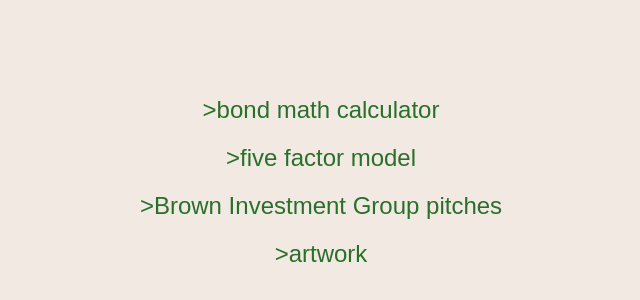
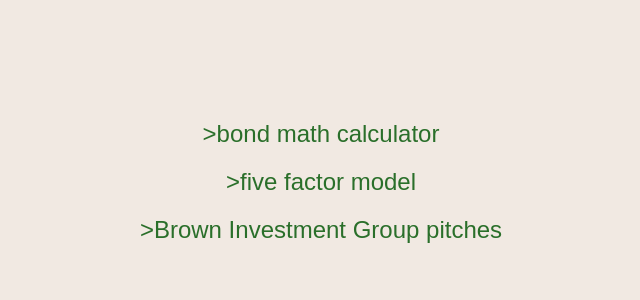
Before and after one commit to smanikan36/my-website, a plain HTML site: page projects.html in a window 1280 px wide. Shown: the part 218-518 px from the top of the page, without its empty margins (319-959 px from the left). Drawn offline with Linux system fonts and the light colour scheme.

Commit message:
Update projects.html

```diff
--- a/projects.html
+++ b/projects.html
@@ -33,6 +33,5 @@
   <a href="https://bond-math-calculator.streamlit.app/" target="_blank" rel="noopener noreferrer">&gt;bond math calculator</a>
   <a href="https://five-factor-model.streamlit.app/" target="_blank" rel="noopener noreferrer">&gt;five factor model</a>
   <a href="https://drive.google.com/drive/folders/1nPzodNSNjEPid9gzuqVTN-l4ZE00cZWT?usp=sharing" target="_blank" rel="noopener noreferrer">&gt;Brown Investment Group pitches</a>
-  <a href="https://drive.google.com/drive/folders/1tmWqEBXr6Ttce1a21bO_JrBHBO3-uzM3?usp=sharing" target="_blank" rel="noopener noreferrer">&gt;artwork</a>
 </body>
 </html>
```
